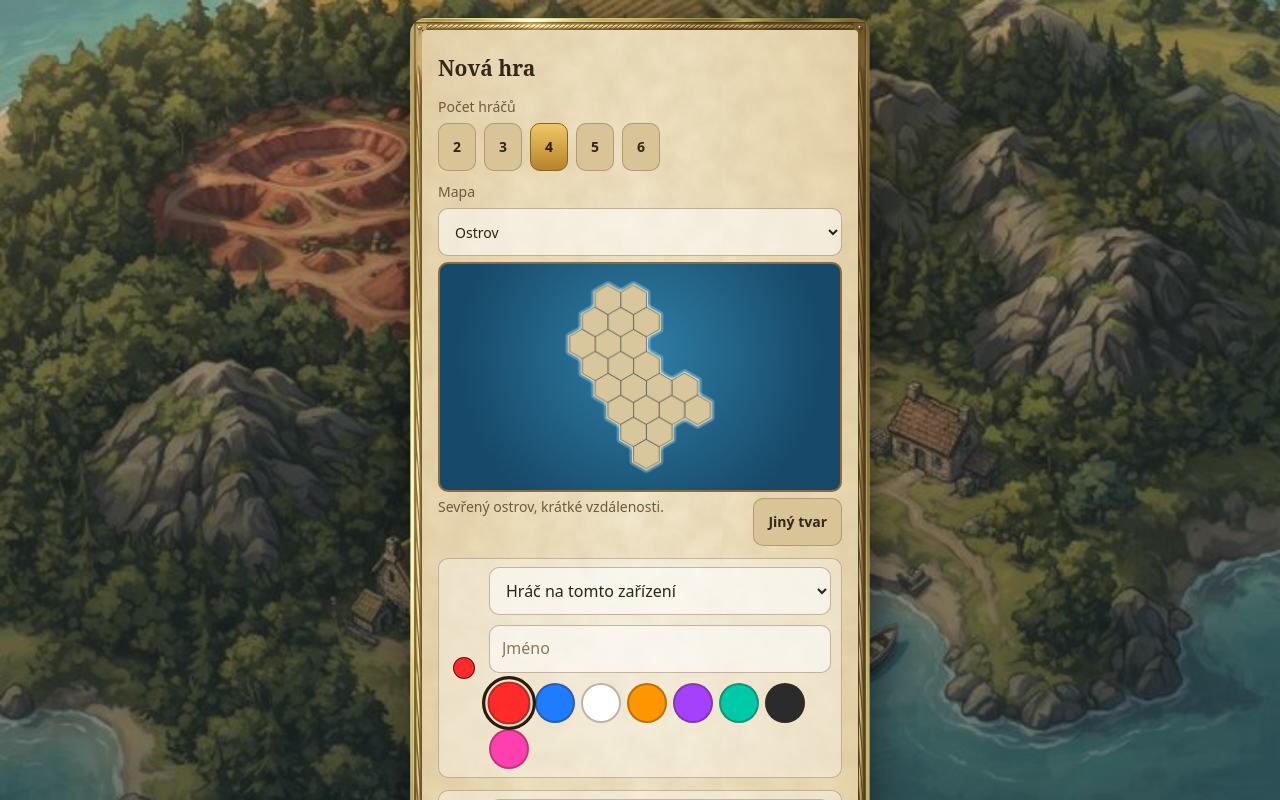
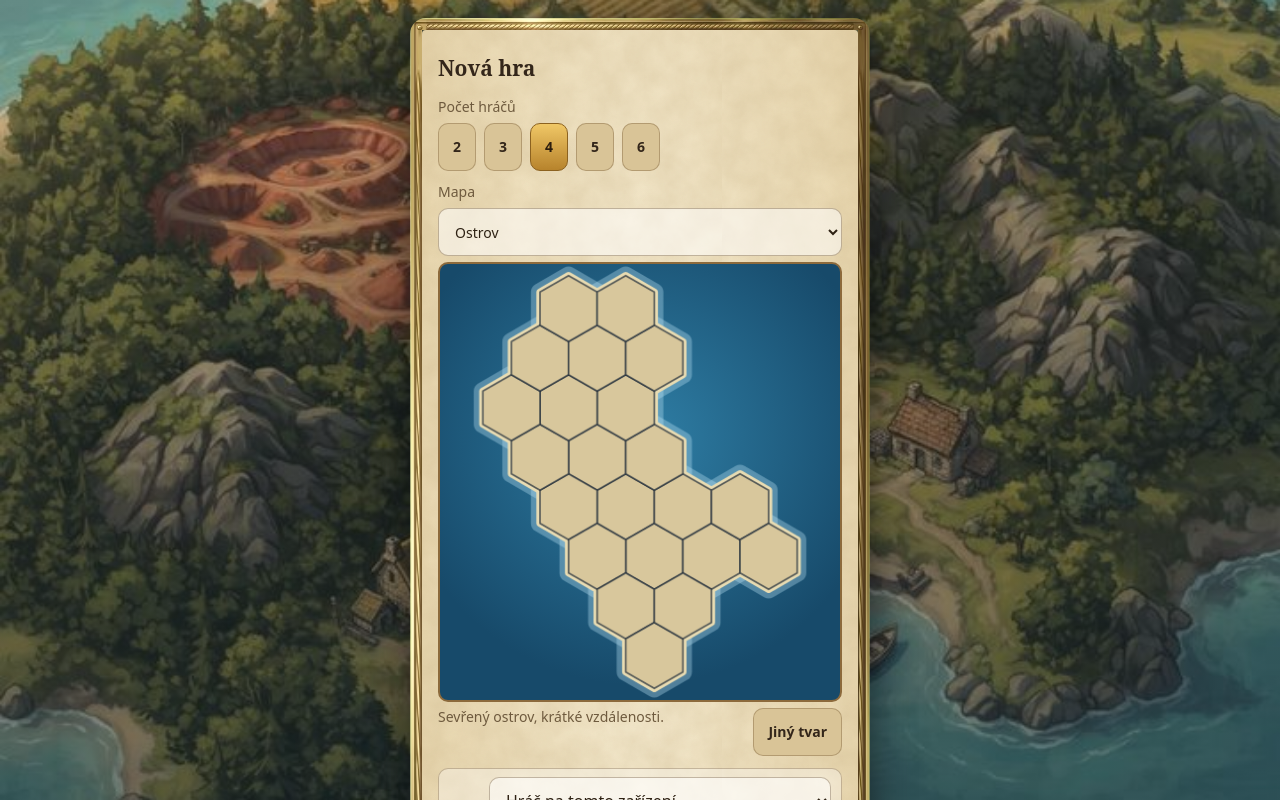
Before and after one commit to zarybjir/Katan, a website with bundled scripts: page hra/index.html in a window 1280 px wide. Both pictures are taken after a click on the button "Nová hra". Built offline with nearby package versions, Linux system fonts and the light colour scheme.

Commit message:
0.48: menší bouře, větší náhled mapy
Co-Authored-By: Claude Opus 5.5 <noreply@anthropic.com>
Claude-Session: https://claude.ai/code/session_015jCRZRXAnsYATbUEFx8nqY

```diff
--- a/hra/js/ui/board.js
+++ b/hra/js/ui/board.js
@@ -73,7 +73,7 @@ export function createBoard(cv, onPick) {
   B.fit = () => {
     if (!B.g || !W) return;
     const xs = Object.values(B.g.V).map(v => v.x), ys = Object.values(B.g.V).map(v => v.y);
-    const M = 1.45, x0 = Math.min(...xs) - M, x1 = Math.max(...xs) + M, y0 = Math.min(...ys) - M, y1 = Math.max(...ys) + M; // okraj pro přístavy
+    const M = B.v.map.ports.length ? 1.45 : 0.35, x0 = Math.min(...xs) - M, x1 = Math.max(...xs) + M, y0 = Math.min(...ys) - M, y1 = Math.max(...ys) + M; // okraj pro přístavy
     B.cam.k = Math.min(W / (x1 - x0), H / (y1 - y0));
     B.cam.x = (x0 + x1) / 2; B.cam.y = (y0 + y1) / 2; B.minK = B.cam.k * 0.7;
     B.draw();
@@ -135,7 +135,7 @@ export function createBoard(cv, onPick) {
     // bouře
     if (v.storm >= 0) {
       const hx = v.map.hexes[v.storm], c = hexXY(hx.q, hx.r), st = sprite('boure');
-      if (st) ctx.drawImage(st, c.x - 0.62, c.y - 0.75, 1.24, 1.24); else cloud(c.x, c.y + 0.05);
+      if (st) ctx.drawImage(st, c.x - 0.42, c.y - 0.62, 0.84, 0.84); else cloud(c.x, c.y + 0.05);
     }
     // cesty
     for (const e of Object.keys(v.roads)) {
--- a/hra/style.css
+++ b/hra/style.css
@@ -65,7 +65,7 @@ label { display: flex; flex-direction: column; gap: 6px; color: var(--dim); font
   #actions { grid-template-columns: repeat(2, 1fr); } .btn.act.wide { grid-column: span 2; }
   .chip { min-width: 84px; }
 }
-.preview { width: 100%; height: 230px; border-radius: 10px; background: radial-gradient(circle at 50% 40%, #2f7fa6, #174a6a 75%); touch-action: none; }
+.preview { width: 100%; height: min(62vh, 440px); border-radius: 10px; background: radial-gradient(circle at 50% 40%, #2f7fa6, #174a6a 75%); touch-action: none; }
 
 /* ---------- ceník ---------- */
 .btn.act.off { opacity: .4; }
```
Also changed, not shown: 1 other file.
